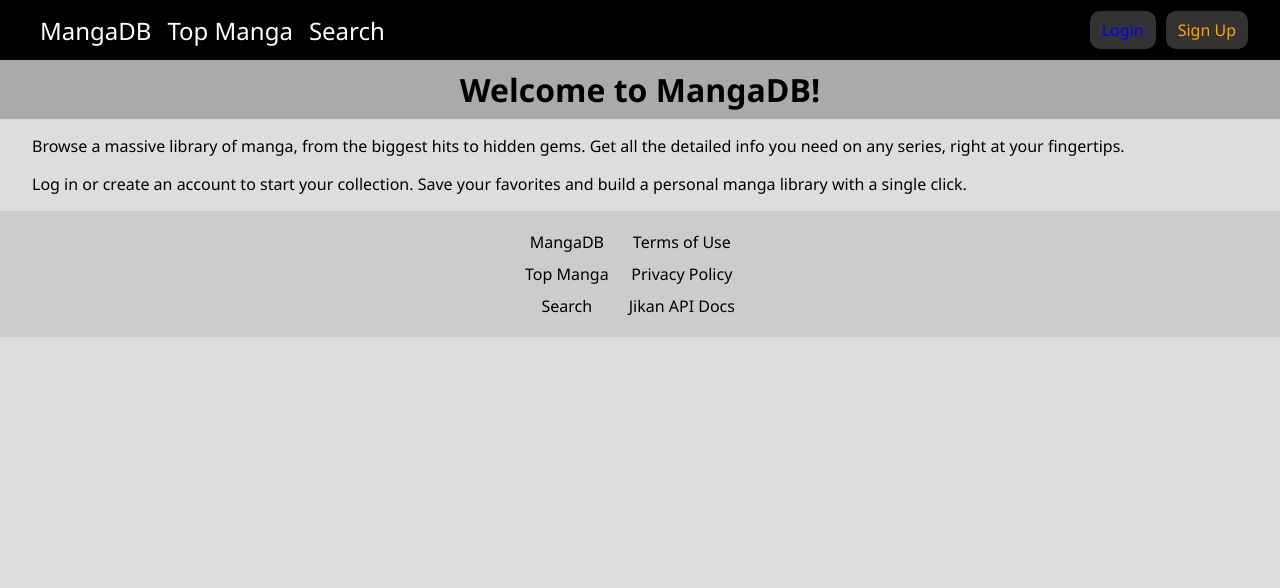
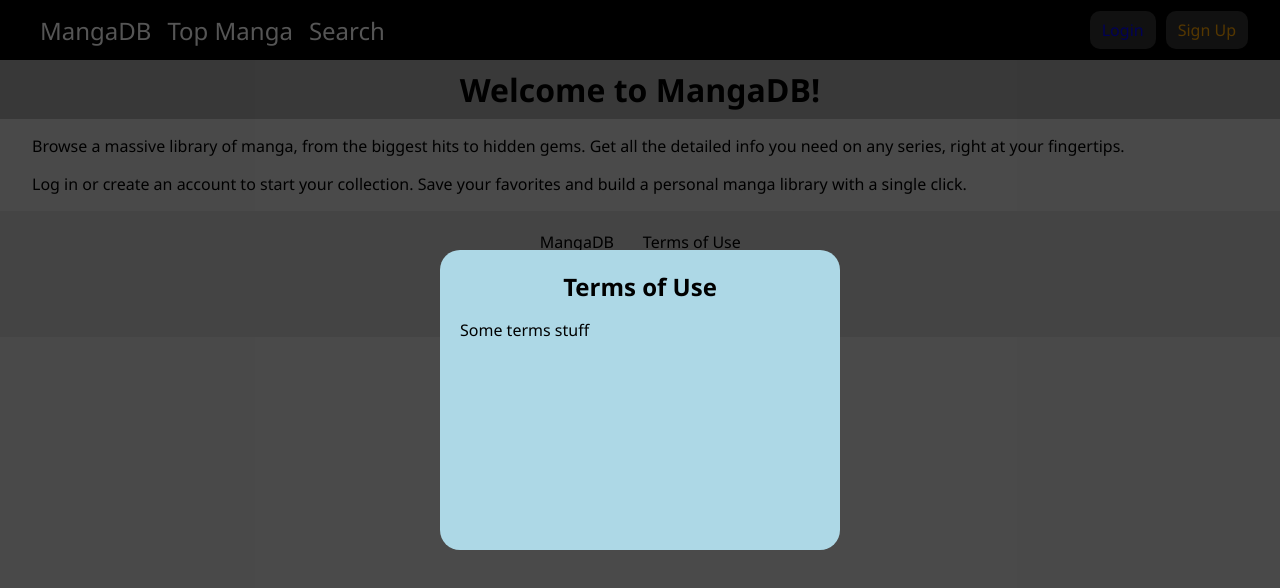
Before and after one commit to JasonLouie/SBA-320H, a React (Vite) app: page / in a window 1280 px wide. Both pictures are taken after a click on the button "Terms of Use". Shown: the top 588 px of the page. Built offline with nearby package versions, Linux system fonts and the light colour scheme.

Commit message:
Improved user menu and overlay for terms of use and privacy policy. Menu closes when clicking on something else or one of the buttons in the menu

```diff
--- a/src/components/Legal.jsx
+++ b/src/components/Legal.jsx
@@ -1,38 +1,34 @@
-import { useEffect, useState } from "react";
+import { useState } from "react";
 import Button from "./Button";
+import Overlay from "./Overlay";
 
 export default function Legal() {
 
     const [hidden, setHidden] = useState(true);
+    const [title, setTitle] = useState("");
+    const [text, setText] = useState("");
 
-    function showOverlay(isTerms) {
-        setHidden(true);
+    function showOverlay(e) {
+        const btnText = e.target.textContent;
+        setTitle(btnText);
+        if (btnText === "Terms of Use") {
+            setText("Some terms stuff");
+        } else {
+            setText("Some privacy stuff");
+        }
+        setHidden(false);
     }
 
-    useEffect(() => {
-        const closeOverlay = (e) => {
-            if (e.target === e.currentTarget) {
-                setHidden(false);
-            }
-        }
-
-        if (!hidden) {
-            document.addEventListener("click", closeOverlay);
-        }
-
-        return () => document.removeEventListener("click", closeOverlay);
-    }, [hidden])
+    const closeOverlay = (e) => e.target === e.currentTarget && setHidden(true);
 
     return (
         <>
             <div className="bottom-nav">
-                <Button onClick={() => showOverlay(true)} className="nav-btn bottom-nav-link">Terms of Use</Button>
-                <Button onClick={() => showOverlay(false)} className="nav-btn bottom-nav-link">Privacy Policy</Button>
+                <Button onClick={showOverlay} className="nav-btn bottom-nav-link">Terms of Use</Button>
+                <Button onClick={showOverlay} className="nav-btn bottom-nav-link">Privacy Policy</Button>
                 <Button path="https://docs.api.jikan.moe/" className="bottom-nav-link">Jikan API Docs</Button>
             </div>
-            <div className="overlay">
-
-            </div>
+            <Overlay hidden={hidden} text={text} title={title} closeOverlay={closeOverlay} />
         </>
     );
 }
--- /dev/null
+++ b/src/components/Overlay.jsx
@@ -0,0 +1,10 @@
+export default function Overlay({ hidden, text, title, closeOverlay }) {
+    return (
+        <div inert={hidden} className={`overlay ${hidden ? "hidden" : ""}`} onClick={closeOverlay}>
+            <div className="message-container">
+                <h2 className="message-title">{title}</h2>
+                <p>{text}</p>
+            </div>
+        </div>
+    );
+}
--- a/src/components/UserMenu.jsx
+++ b/src/components/UserMenu.jsx
@@ -1,6 +1,6 @@
 import { useNavigate } from "react-router";
 import { useAuth } from "../context/AuthContext";
-import { useState } from "react";
+import { useEffect, useRef, useState } from "react";
 import Button from "./Button";
 import defaultPicture from "/images/profile.png";
 
@@ -8,20 +8,32 @@
     const { state, dispatch } = useAuth();
     const navigate = useNavigate();
     const [hidden, setHidden] = useState(true);
+    const divRef = useRef(null);
 
     function handleLogout() {
         dispatch({ type: "LOGOUT" });
         navigate("/login");
     }
 
+    const closeMenu = (e) => {
+        if (!divRef.current.contains(e.target)) setHidden(true);
+    }
+
+    useEffect(() => {
+        if (!hidden && divRef.current) document.body.addEventListener("click", closeMenu);
+        else document.body.removeEventListener("click", closeMenu);
+    }, [hidden]);
+
     return (
         <>
-            <p>{state.username}</p>
-            <Button onClick={() => setHidden(!hidden)} className="show-menu-btn" ><img src={defaultPicture} className="profile-pic" alt="Default picture" /></Button>
-            <div inert={hidden} className={`user-menu ${hidden ? "hidden" : ""}`}>
-                <Button onClick={() => setHidden(!hidden)} className="user-menu-element" path="/favorites">Favorite Manga</Button>
-                <Button onClick={() => setHidden(!hidden)} className="user-menu-element" path="/profile">Profile</Button>
-                <Button className="user-menu-element logout-btn" onClick={handleLogout}>Log Out</Button>
+            <p>Hello, {state.username}</p>
+            <div onClick={() => setHidden(!hidden) } ref={divRef}>
+                <Button className="show-menu-btn" ><img src={defaultPicture} className="profile-pic" alt="Default picture" /></Button>
+                <div inert={hidden} className={`user-menu ${hidden ? "hidden" : ""}`} >
+                    <Button className="user-menu-element" path="/favorites">Favorite Manga</Button>
+                    <Button className="user-menu-element" path="/profile">Profile</Button>
+                    <Button className="user-menu-element logout-btn" onClick={handleLogout}>Log Out</Button>
+                </div>
             </div>
         </>
     );
--- a/src/pages/MangaSearch.jsx
+++ b/src/pages/MangaSearch.jsx
@@ -21,6 +21,7 @@
     async function handleSubmit(e) {
         e.preventDefault();
         if (input) setSearchParams({ q: input, page: 1 });
+        else setSearchParams({});
     }
 
     async function handleSearch() {
@@ -47,7 +48,6 @@
         if (query) {
             handleSearch();
         } else {
-            setInput("");
             setMangaList(null);
         }
     }, [query, page]);
--- a/src/styles/navbar.css
+++ b/src/styles/navbar.css
@@ -112,3 +112,29 @@
     background-color: inherit;
     padding: 0;
 }
+
+.overlay {
+    position: fixed;
+    top: 0;
+    background-color: #000000AA;
+    width: 100%;
+    height: 100%;
+    display: flex;
+    justify-content: center;
+    align-items: center;
+    z-index: 50;
+}
+
+.message-title {
+    margin: 0;
+    text-align: center;
+}
+
+.message-container {
+    margin: auto;
+    background-color: lightblue;
+    width: 400px;
+    height: 300px;
+    border-radius: 20px;
+    padding: 20px;
+}
--- a/src/utils/manga.js
+++ b/src/utils/manga.js
@@ -36,6 +36,3 @@
         img: m.entry.images.jpg.image_url
     }));
 }
-
-
-// Filters API response for ...
```
